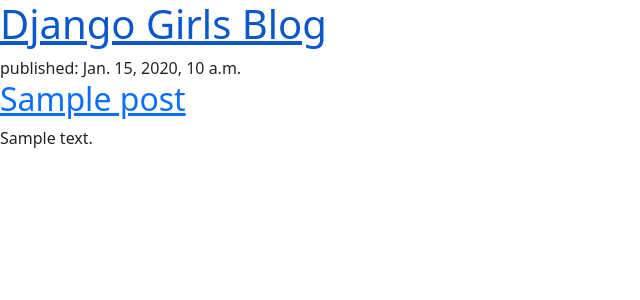
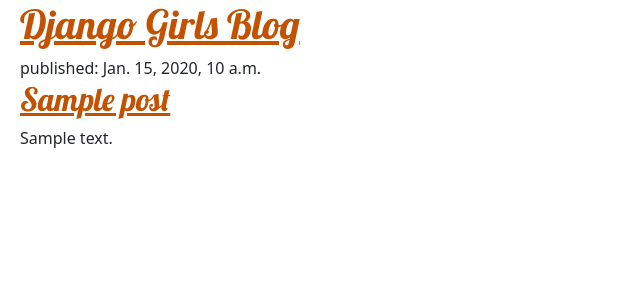
Before and after one commit to elinhak/first-blog, a Django app: page / in a window 1280 px wide. Shown: the top 300 px of the page, without its empty margins (0-640 px from the left). Run offline with Django 5.2, Linux system fonts and the light colour scheme; tables that the repository leaves empty hold one stand-in row (values such as "Sample post").

Commit message:
Minor updates to CSS file

```diff
--- /dev/null
+++ b/blog/static/css/blog.css
@@ -0,0 +1,7 @@
+h1 a, h2 a {
+    color: #C25100;
+    font-family: 'Lobster';
+}
+body {
+    padding-left: 20px;
+}
--- a/blog/templates/blog/post_list.html
+++ b/blog/templates/blog/post_list.html
@@ -1,8 +1,11 @@
+{% load static %}
 <!DOCTYPE html>
 <html>
     <head>
         <title>Django Girls blog</title>
         <link rel="stylesheet" href="https://cdn.jsdelivr.net/npm/bootstrap@5.3.3/dist/css/bootstrap.min.css" integrity="sha384-QWTKZyjpPEjISv5WaRU9OFeRpok6YctnYmDr5pNlyT2bRjXh0JMhjY6hW+ALEwIH" crossorigin="anonymous">
+        <link rel="stylesheet" href="{% static 'css/blog.css' %}">
+        <link rel="stylesheet" href="https://fonts.googleapis.com/css?family=Lobster&subset=latin,latin-ext">
     </head>
     <body>
         <header>
@@ -11,8 +14,8 @@
 
         {% for post in posts %}
             <article>
-                <time datetime="">published: {{ post.published_date }}</time>
-                <h2><a href="">{{post.title}}</a></h2>
+                <time>published: {{ post.published_date }}</time>
+                <h2><a href="">{{ post.title }}</a></h2>
                 <p>{{ post.text|linebreaksbr }}</p>
             </article>
         {% endfor %}
```
